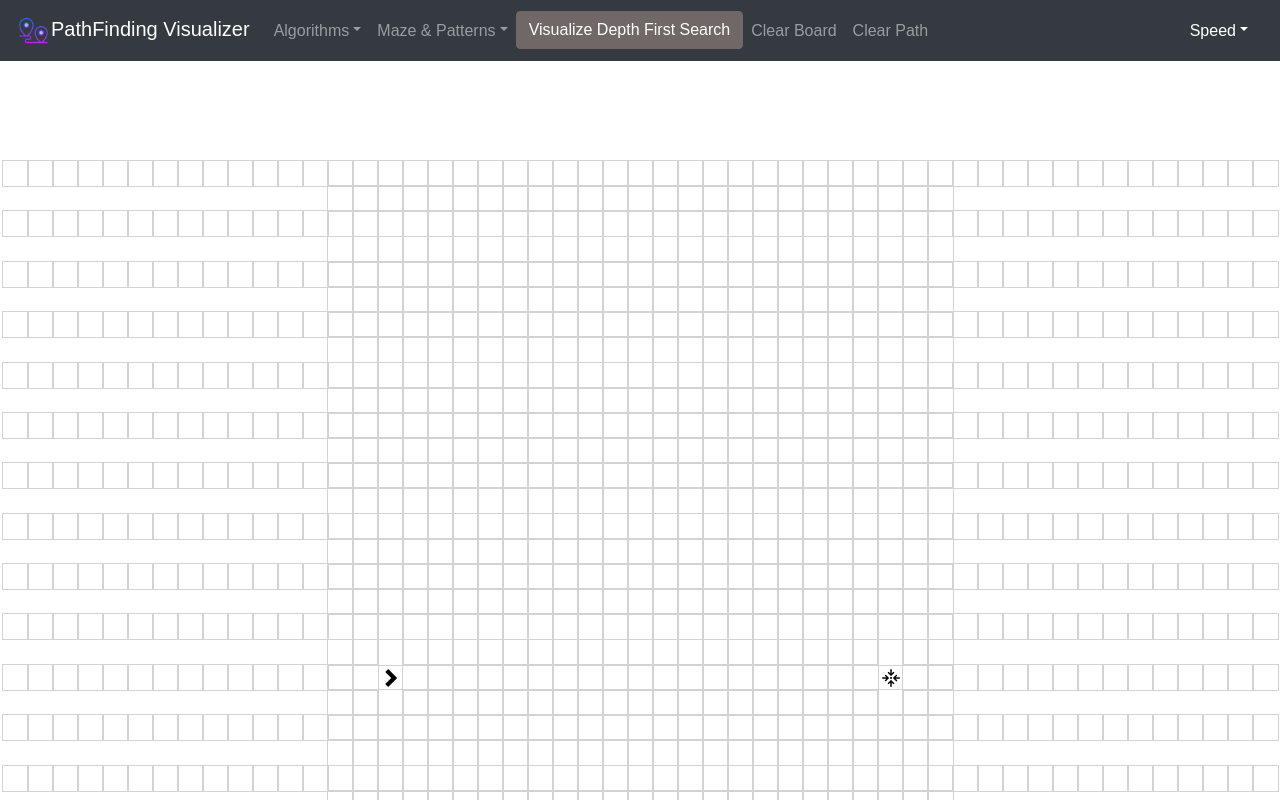
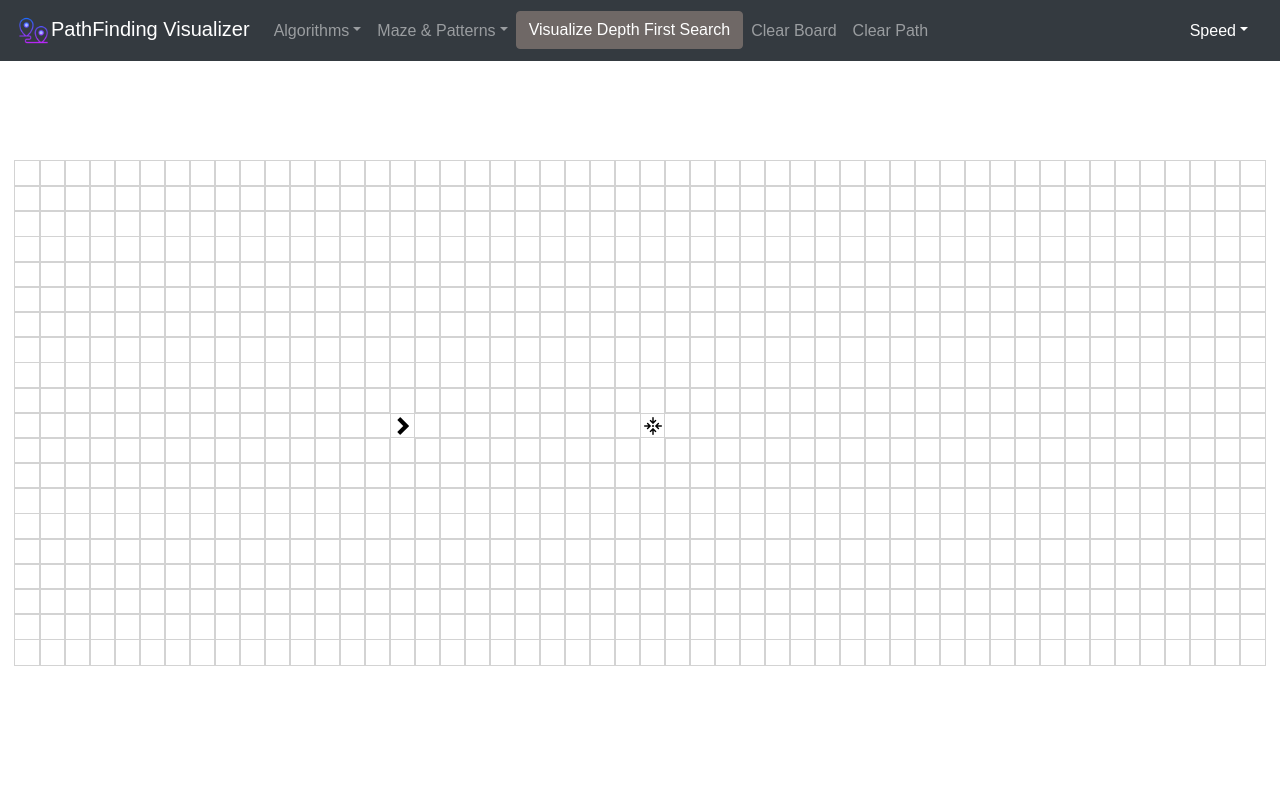
Before and after one commit to checksonhk/pathfinding-visualizer, a React app: page / in a window 1280 px wide. Shown: the top 800 px of the page. Built offline with nearby package versions, Linux system fonts and the light colour scheme.

Commit message:
feature: bi-directional bfs

```diff
--- a/src/algorithms/bi-directional-bfs.js
+++ b/src/algorithms/bi-directional-bfs.js
@@ -1,71 +1,3 @@
-export function bi_bfs(grid, startNode, finishNode) {
-  const unvisitedNodesStart = [startNode];
-  const unvisitedNodesFinish = [finishNode];
-  const visitedNodesInOrder = [];
-  let exploredNodes = { [startNode.id]: true, [finishNode.id]: true };
-  startNode.distance = 0;
-  finishNode.distance = 0;
-
-  while (unvisitedNodesStart.length && unvisitedNodesFinish.length) {
-    console.log('START', unvisitedNodesStart);
-    console.log('FINISH', unvisitedNodesFinish);
-    let startingCurrentNode = unvisitedNodesStart.shift();
-    // If we encounter a wall, we skip it.
-    if (startingCurrentNode.isWall) continue;
-
-    // If the current node is a distance of ifinity,
-    // we must be trapped and should therefore stop.
-
-    if (startingCurrentNode.distance === Infinity) return visitedNodesInOrder;
-
-    // if current node is already visited then it must be from finish Node
-    // if (startingCurrentNode.isVisited) {
-    //   return visitedNodesInOrder;
-    // }
-
-    startingCurrentNode.isVisited = true;
-    visitedNodesInOrder.push(startingCurrentNode);
-    const currentNeighborsStart = getUnvisitedNeighbors(startingCurrentNode, grid);
-    currentNeighborsStart.forEach(neighbor => {
-      if (!exploredNodes[neighbor.id]) {
-        exploredNodes[neighbor.id] = true;
-        neighbor.distance = startingCurrentNode.distance + 1;
-        neighbor.previousNode = startingCurrentNode;
-        unvisitedNodesStart.push(neighbor);
-      }
-    });
-
-    // FINISH NODE
-
-    let finishCurrentNode = unvisitedNodesFinish.shift();
-    // If we encounter a wall, we skip it.
-    if (finishCurrentNode.isWall) continue;
-
-    // If the current node is a distance of ifinity,
-    // we must be trapped and should therefore stop.
-
-    if (finishCurrentNode.distance === Infinity) return visitedNodesInOrder;
-
-    // if current node is already visited then it must be from finish Node
-    // if (finishCurrentNode.isVisited) {
-    //   return visitedNodesInOrder;
-    // }
-
-    finishCurrentNode.isVisited = true;
-    visitedNodesInOrder.push(finishCurrentNode);
-    const currentNeighborsFinish = getUnvisitedNeighbors(finishCurrentNode, grid);
-    currentNeighborsFinish.forEach(neighbor => {
-      if (!exploredNodes[neighbor.id]) {
-        exploredNodes[neighbor.id] = true;
-        neighbor.distance = finishCurrentNode.distance + 1;
-        neighbor.previousNode = finishCurrentNode;
-        unvisitedNodesFinish.push(neighbor);
-      }
-    });
-  }
-  return -1;
-}
-
 const getUnvisitedNeighbors = function(node, grid) {
   const neighbors = [];
   const { col, row } = node;
@@ -73,5 +5,101 @@ const getUnvisitedNeighbors = function(node, grid) {
   if (col < grid[0].length - 1) neighbors.push(grid[row][col + 1]);
   if (row < grid.length - 1) neighbors.push(grid[row + 1][col]);
   if (col > 0) neighbors.push(grid[row][col - 1]);
+  // console.log(neighbors.filter(neighbor => !neighbor.isVisited));
   return neighbors.filter(neighbor => !neighbor.isVisited);
 };
+
+export function getBiDirectionalShortestPath(middleNode) {
+  const fromStart = [];
+  const fromFinish = [];
+
+  let toStart = middleNode;
+  let toEnd = middleNode.biPreviousNode;
+  while (toStart !== null) {
+    fromStart.push(toStart);
+    toStart = toStart.previousNode;
+  }
+  while (toEnd !== null) {
+    fromFinish.push(toEnd);
+    toEnd = toEnd.biPreviousNode;
+  }
+  const shortestPath = fromStart.reverse().concat(fromFinish);
+  return shortestPath;
+}
+
+export function bi_bfs(grid, startNode, finishNode) {
+  const [middleNode, visitedNodesInOrder] = _bi_bfs(grid, startNode, finishNode);
+  return [visitedNodesInOrder, middleNode];
+}
+
+function _bi_bfs(grid, startNode, finishNode) {
+  const unvisitedNodesStart = [startNode];
+  const unvisitedNodesFinish = [finishNode];
+  const visitedNodesInOrder = [];
+  const exploredNodesStart = {};
+  const exploredNodesFinish = {};
+  startNode.distance = 0;
+  finishNode.biDistance = 0;
+
+  while (unvisitedNodesStart.length && unvisitedNodesFinish.length) {
+    // for (let i = 0; i < 5; i++) {
+    let startingCurrentNode = unvisitedNodesStart.shift();
+    // FINISH NODE
+    let finishCurrentNode = unvisitedNodesFinish.shift();
+    // If we encounter a wall, we skip it.
+
+    if (startingCurrentNode.isWall) continue;
+    if (finishCurrentNode.isWall) continue;
+
+    // If the current node is a distance of ifinity,
+    // we must be trapped and should therefore stop.
+
+    if (startingCurrentNode.distance === Infinity || finishCurrentNode.biDistance === Infinity) return visitedNodesInOrder;
+
+    // visited node
+    if (!startingCurrentNode.isStart && !finishCurrentNode.isFinish) {
+      if (exploredNodesFinish[startingCurrentNode.id]) {
+        // console.log('EXPLOREDNODE', exploredNodes);
+        console.log('VISITED NODES', visitedNodesInOrder);
+        console.log('startingNode', startingCurrentNode);
+        return [startingCurrentNode, visitedNodesInOrder];
+      } else if (exploredNodesStart[finishCurrentNode.id]) {
+        console.log('EndingNode', finishCurrentNode);
+        return [finishCurrentNode, visitedNodesInOrder];
+      } else if (startingCurrentNode.id === finishCurrentNode.id) {
+        console.log('THEY MATCH');
+        return visitedNodesInOrder;
+      }
+    }
+
+    startingCurrentNode.isVisited = true;
+    finishCurrentNode.isVisited = true;
+
+    exploredNodesStart[startingCurrentNode.id] = true;
+    exploredNodesFinish[finishCurrentNode.id] = true;
+    visitedNodesInOrder.push(startingCurrentNode);
+    visitedNodesInOrder.push(finishCurrentNode);
+
+    const currentNeighborsStart = getUnvisitedNeighbors(startingCurrentNode, grid);
+    currentNeighborsStart.forEach(neighbor => {
+      // if (!exploredNodes[neighbor.id]) {
+      neighbor.distance = startingCurrentNode.distance + 1;
+      neighbor.previousNode = startingCurrentNode;
+      if (neighbor.id === '9-16') {
+        console.log('here');
+      }
+      unvisitedNodesStart.push(neighbor);
+      // }
+    });
+
+    const currentNeighborsFinish = getUnvisitedNeighbors(finishCurrentNode, grid);
+    currentNeighborsFinish.forEach(neighbor => {
+      // if (!exploredNodes[neighbor.id]) {
+      neighbor.biDistance = finishCurrentNode.biDistance + 1;
+      neighbor.biPreviousNode = finishCurrentNode;
+      unvisitedNodesFinish.push(neighbor);
+      // }
+    });
+  }
+  return -1;
+}
--- a/src/algorithms/index.js
+++ b/src/algorithms/index.js
@@ -1,8 +1,8 @@
 import { dijkstra, getNodesInShortestPathOrder } from './dijsktra';
 import { dfs } from './dfs';
 import { bfs } from './bfs';
-import { bi_bfs } from './bi-directional-bfs';
+import { bi_bfs, getBiDirectionalShortestPath } from './bi-directional-bfs';
 import { bestfs } from './best-first-search';
 import { astar } from './astar';
 
-export { dijkstra, getNodesInShortestPathOrder, dfs, bfs, bestfs, astar };
+export { dijkstra, getNodesInShortestPathOrder, dfs, bfs, bestfs, astar, getBiDirectionalShortestPath, bi_bfs };
--- a/src/components/PathfindingVisualizer.jsx
+++ b/src/components/PathfindingVisualizer.jsx
@@ -1,10 +1,9 @@
 import React, { useState, useEffect, useContext } from 'react';
 import Node from './Node';
 import NavBar from './NavBar';
-import { dijkstra, getNodesInShortestPathOrder, dfs, bfs, bestfs, astar } from '../algorithms/index';
+import { dijkstra, getNodesInShortestPathOrder, dfs, bfs, bestfs, astar, getBiDirectionalShortestPath, bi_bfs } from '../algorithms/index';
 import { pathfindingContext } from '../context/pathfindingContext';
 import { basicRandom, recursiveDivision, recursiveVertical, recursiveHorizontal } from '../maze-algorithms/index';
-import { bi_bfs } from '../algorithms/bi-directional-bfs';
 
 import './PathfindingVisualizer.scss';
 
@@ -16,11 +15,13 @@ const createNode = function(col, row, startNode, finishNode) {
     isStart: row === startNode.row && col === startNode.col,
     isFinish: row === finishNode.row && col === finishNode.col,
     distance: Infinity,
+    biDistance: Infinity,
     totalDistance: Infinity,
     heuristicDistance: null,
     isVisited: false,
     isWall: false,
     previousNode: null,
+    biPreviousNode: null,
     weight: 0,
   };
 };
@@ -41,9 +42,9 @@ function resetNode(node) {
 const getInitialGrid = function(startNode, finishNode) {
   const grid = [];
   // best size is row 30 col 76
-  for (let row = 0; row < 30; row++) {
+  for (let row = 0; row < 20; row++) {
     const currentRow = [];
-    for (let col = 0; col < 76; col++) {
+    for (let col = 0; col < 50; col++) {
       currentRow.push(createNode(col, row, startNode, finishNode));
     }
     grid.push(currentRow);
@@ -91,7 +92,6 @@ const dragEnterNode = function(grid, row, col, type) {
 };
 
 const dragLeaveNode = function(grid, row, col) {
-  console.log('calling drag leave');
   const node = grid[row][col];
   if (node.isWall) {
     document.getElementById(`node-${node.row}-${node.col}`).className = 'node-wall';
@@ -149,7 +149,7 @@ export default function PathfindingVisualizer(props) {
           return (
             <div key={rowIdx} className='grid-row'>
               {row.map((node, nodeIdx) => {
-                const { row, col, isFinish, isStart, isWall, distance, totalDistance, heuristicDistance } = node;
+                const { row, col, isFinish, isStart, isWall, distance, biDistance, totalDistance, heuristicDistance } = node;
                 return (
                   <Node
                     key={nodeIdx}
@@ -164,9 +164,7 @@ export default function PathfindingVisualizer(props) {
                     onMouseUp={(row, col) => handleMouseUp(row, col)}
                     row={row}
                     distance={distance}
-                    // hdistance={heuristicDistance}
-                    // tdistance={totalDistance}
-                  ></Node>
+                    biDistance={biDistance}></Node>
                 );
               })}
             </div>
@@ -272,8 +270,16 @@ export default function PathfindingVisualizer(props) {
   function visualizePath() {
     const startNode = grid[state.startNode.row][state.startNode.col];
     const endNode = grid[state.endNode.row][state.endNode.col];
-    const visitedNodesInOrder = setAlgorithm(state.currentAlgorithm, grid, startNode, endNode);
-    const nodesInShortestPathOrder = getNodesInShortestPathOrder(endNode);
+    let visitedNodesInOrder;
+    let middleNode;
+    let nodesInShortestPathOrder;
+    if (state.currentAlgorithm === 'BI_DIRECTIONAL_BFS') {
+      [visitedNodesInOrder, middleNode] = setAlgorithm(state.currentAlgorithm, grid, startNode, endNode);
+      nodesInShortestPathOrder = getBiDirectionalShortestPath(middleNode);
+    } else {
+      visitedNodesInOrder = setAlgorithm(state.currentAlgorithm, grid, startNode, endNode);
+      nodesInShortestPathOrder = getNodesInShortestPathOrder(endNode);
+    }
     animatePath(visitedNodesInOrder, nodesInShortestPathOrder);
   }
 
--- a/src/context/pathfindingContext.jsx
+++ b/src/context/pathfindingContext.jsx
@@ -25,8 +25,8 @@ const pathfindingReducer = (state, action) => {
 };
 const initialState = {
   startNode: { row: 10, col: 15 },
-  endNode: { row: 10, col: 35 },
-  currentAlgorithm: 'DEPTH_FIRST_SEARCH',
+  endNode: { row: 10, col: 25 },
+  currentAlgorithm: 'BI_DIRECTIONAL_BFS',
   currentMaze: 'RECURSIVE_DIVISION',
   speed: speed.Fast,
 };
```
Also changed, not shown: src/components/Node.jsx (+4 -4 lines).
